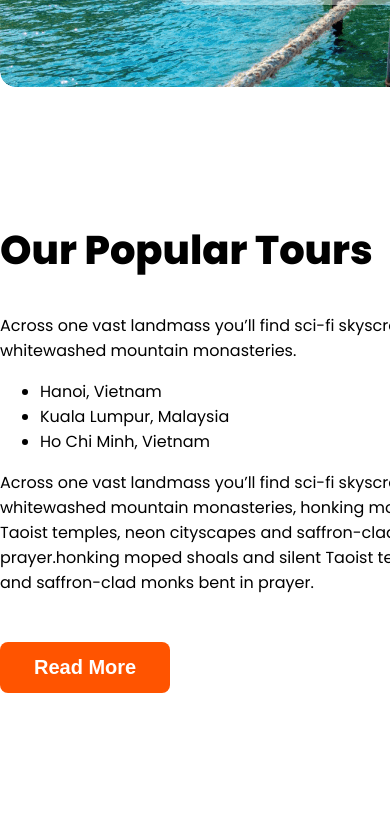
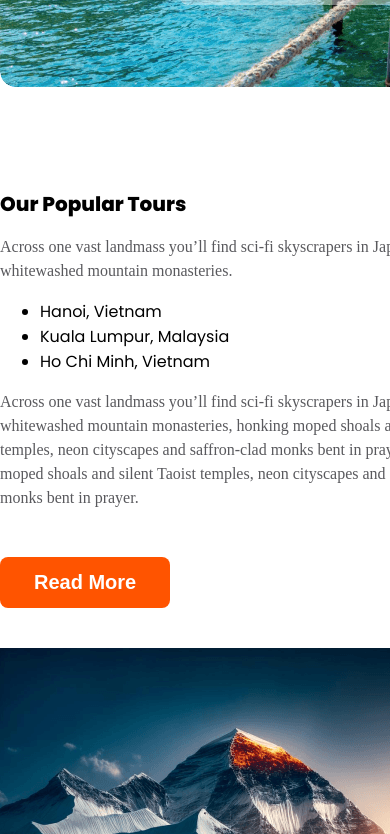
Before and after one commit to Redoy-Dash/2nd-assignment-repo, a plain HTML site: page index.html in a window 390 px wide. Shown: the part 580-1414 px from the top of the page. Drawn offline with Linux system fonts and the light colour scheme.

Commit message:
section-2 responsiv finished

```diff
--- a/styles/style.css
+++ b/styles/style.css
@@ -493,3 +493,38 @@
     width: 870px;
     margin-top: 50px;
 }
+
+
+
+
+/* Responsive style */
+
+@media screen and (max-width:576px) {
+    /* section-2 */
+    .section-2 {
+        height: auto;
+        width: 490px;
+        flex-direction: column;
+        align-items: center;
+        padding: 50px 20px;
+        margin: 15px auto;
+        padding-left: 0px;
+
+    }
+
+    .section-2-item p {
+        text-align: left;
+        color: rgba(19, 19, 24, 0.70);
+        font-family: Mulish;
+        font-size: 16px;
+        font-style: normal;
+        font-weight: 400;
+        line-height: 24px;
+    }
+
+    .section-2-item h2 {
+        font-size: 20px;
+    }
+
+    /* section-3 */
+}
```
